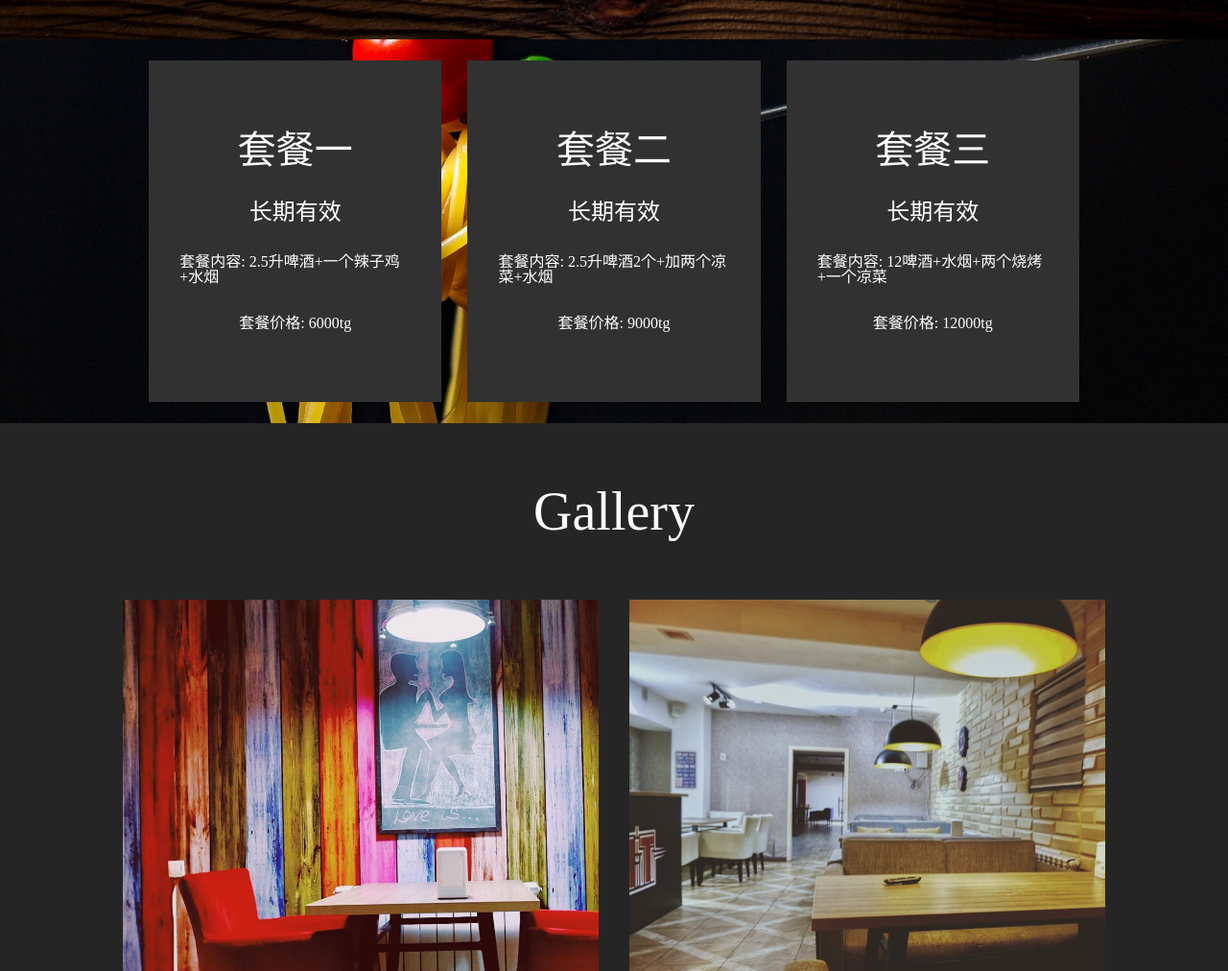
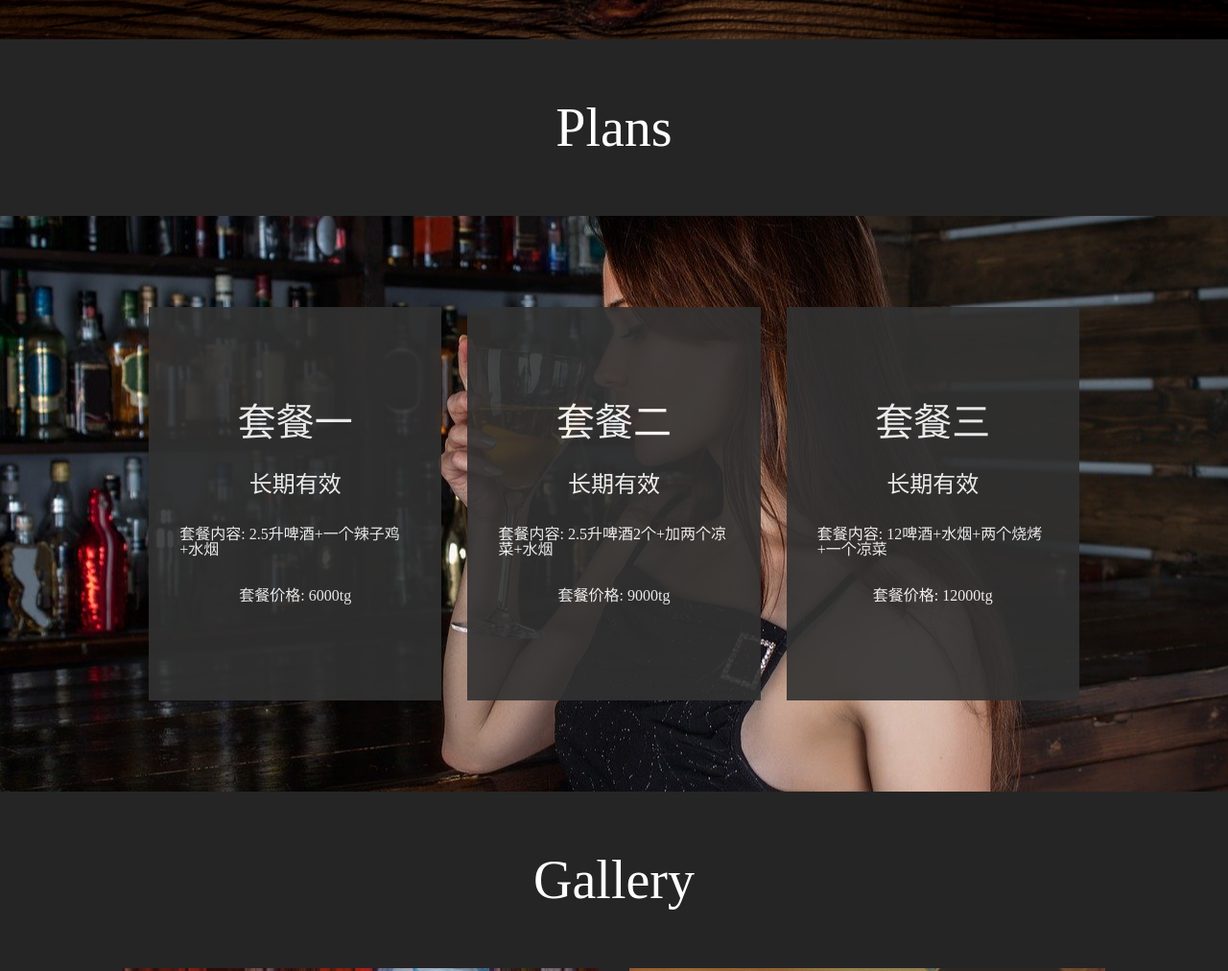
Before and after one commit to akzhol0921/Labirint-Restaurant, a plain HTML site: page index.html in a window 1280 px wide. Shown: the part 859-1871 px from the top of the page at 96% size. Drawn offline with Linux system fonts and the light colour scheme.

Commit message:
adds new feature

```diff
--- a/index.html
+++ b/index.html
@@ -63,8 +63,9 @@
     </div>
     -->
 
+    <h1 class="title">Plans</h1>
+    <div id="discount-plans">
 
-    <div id="discount-plans">
         <div class="content">
             <div class="plan">
                 <h1>套餐一</h1>
@@ -102,7 +103,7 @@
     </div>
 
     <div id="contact">
-        <h1 class="title">Contacts</h1\>
+        <h1 class="title">Contacts</h1>
         <div class="contact-content">
             <div class = "left-part">
                 <div class = "content-list">
--- a/main.css
+++ b/main.css
@@ -173,6 +173,7 @@ table {
     font-size: 56px;
     padding:  5%;
     color: white;
+    background-color: #252525;
 }
 #menu-list {
 
@@ -312,22 +313,24 @@ table {
 }
 #discount-plans {
     width: 100%;
-    height: 400px;
+    height: 600px;
     display: flex;
-    align-items: center;
+    flex-direction: column;
+    align-content: center;
     justify-content: center;
     background-color: #252525;
-    background-image: url('plan-bg.jpg');
+    background-image: url('plan-bg2.jpg');
     background-repeat: no-repeat;
     background-position: center;
     background-size: cover;
 }
 #discount-plans .content {
     width: 80%;
-    height: 90%;
+    height: 70%;
     display: flex;
     align-items: center;
     justify-content: space-evenly;
+    margin: 0 auto;
 }
 .plan {
     height: 90%;
@@ -339,8 +342,10 @@ table {
     flex-direction: column;
     align-items: center;
     justify-content: center;
+    z-index: 1;
+    opacity: 0.9;
 }
-.plan h1 {
+.plan >h1 {
     font-size: 40px;
     margin: 16px;
 }
```
Also changed, not shown: plan-bg1.jpg (added), plan-bg2.jpg (added), plan-bg3.jpg (added).
